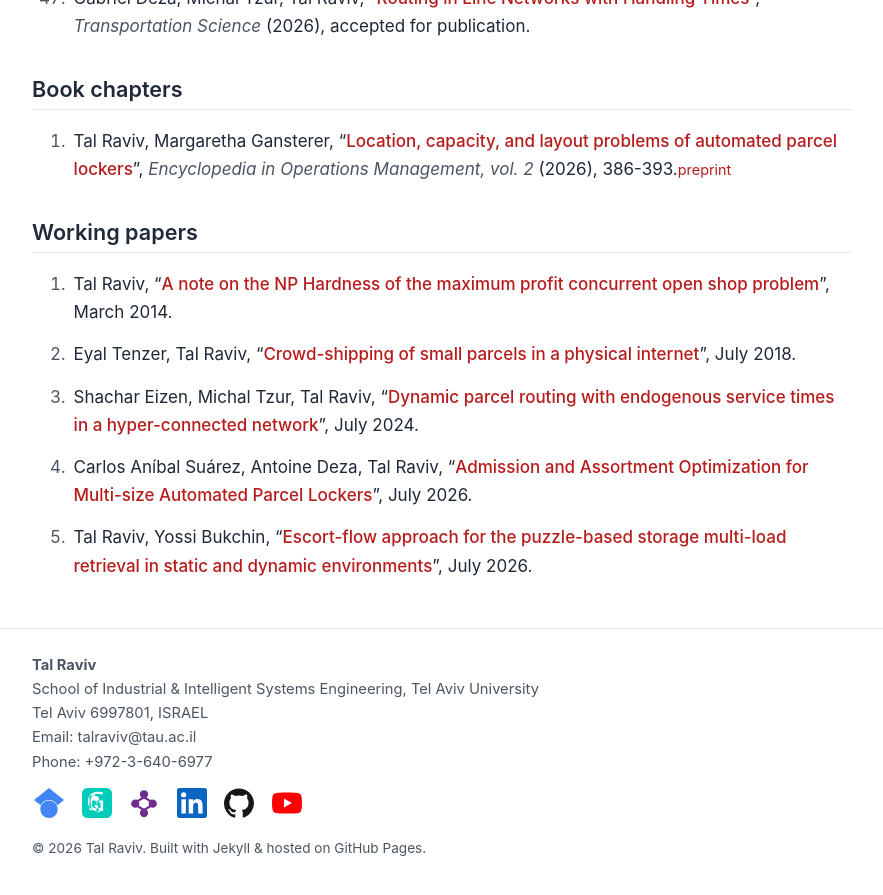
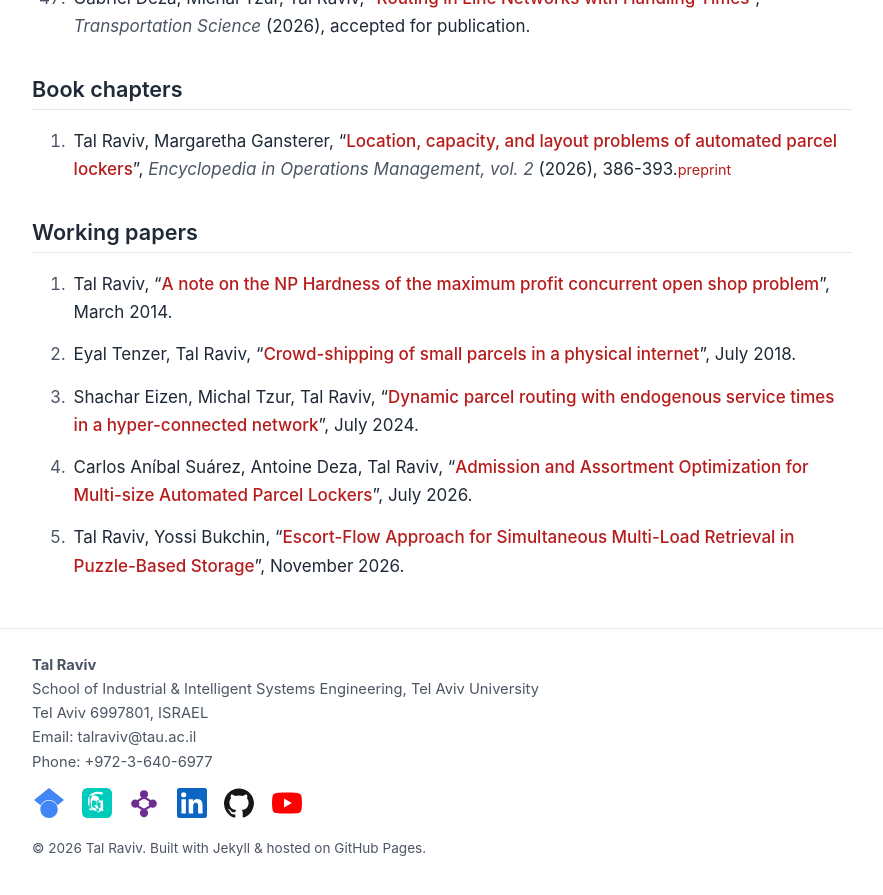
Before and after one commit to tal69/tal69.github.io, a Jekyll site: the page built from _pages/publications.md, in a window 1280 px wide and 900 px high, scrolled down 3831 px. Shown: the top 895 px of the window, without its empty margins (198-1081 px from the left). Built offline with Jekyll 4.4.1, drawn with Linux system fonts in a browser that asks for light colours.

Commit message:
Update escort-flow working paper title and date

```diff
--- a/_data/publications.yml
+++ b/_data/publications.yml
@@ -421,8 +421,8 @@ chapters:
 working:
 
   - authors: "Tal Raviv, Yossi Bukchin"
-    title:   "Escort-flow approach for the puzzle-based storage multi-load retrieval in static and dynamic environments"
-    date:    "July 2026"
+    title:   "Escort-Flow Approach for Simultaneous Multi-Load Retrieval in Puzzle-Based Storage"
+    date:    "November 2026"
     url:     "https://dx.doi.org/10.2139/ssrn.5397103"
 
   - authors: "Carlos Aníbal Suárez, Antoine Deza, Tal Raviv"
```
